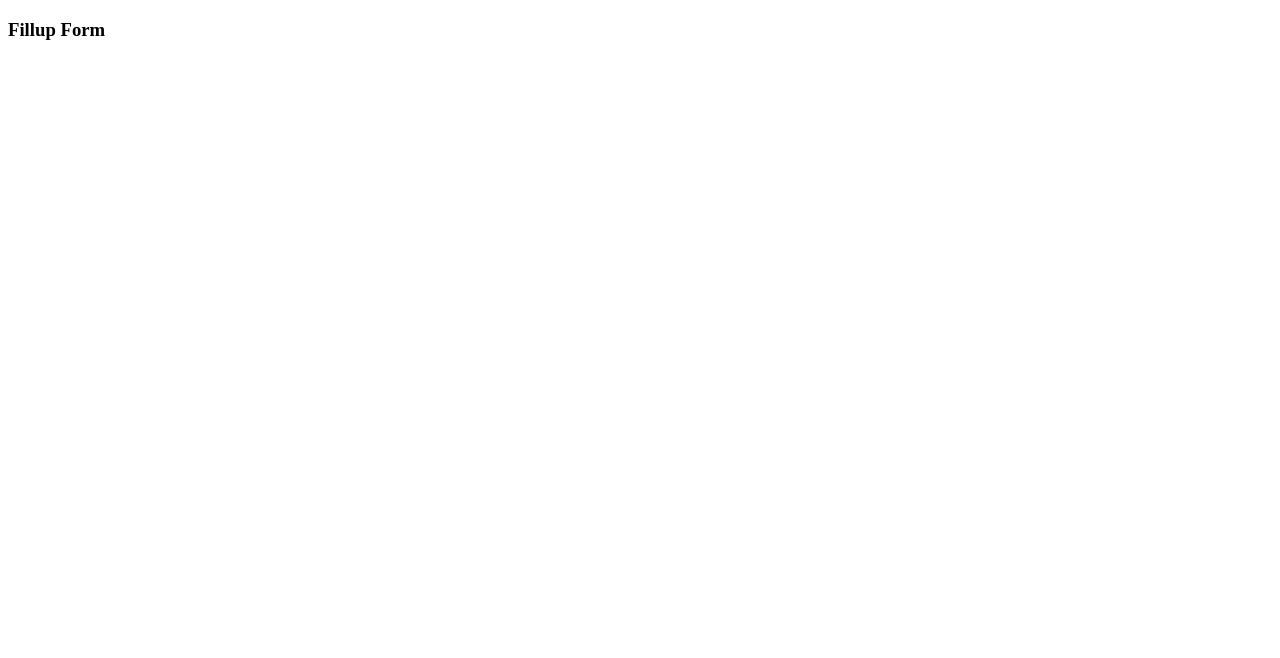
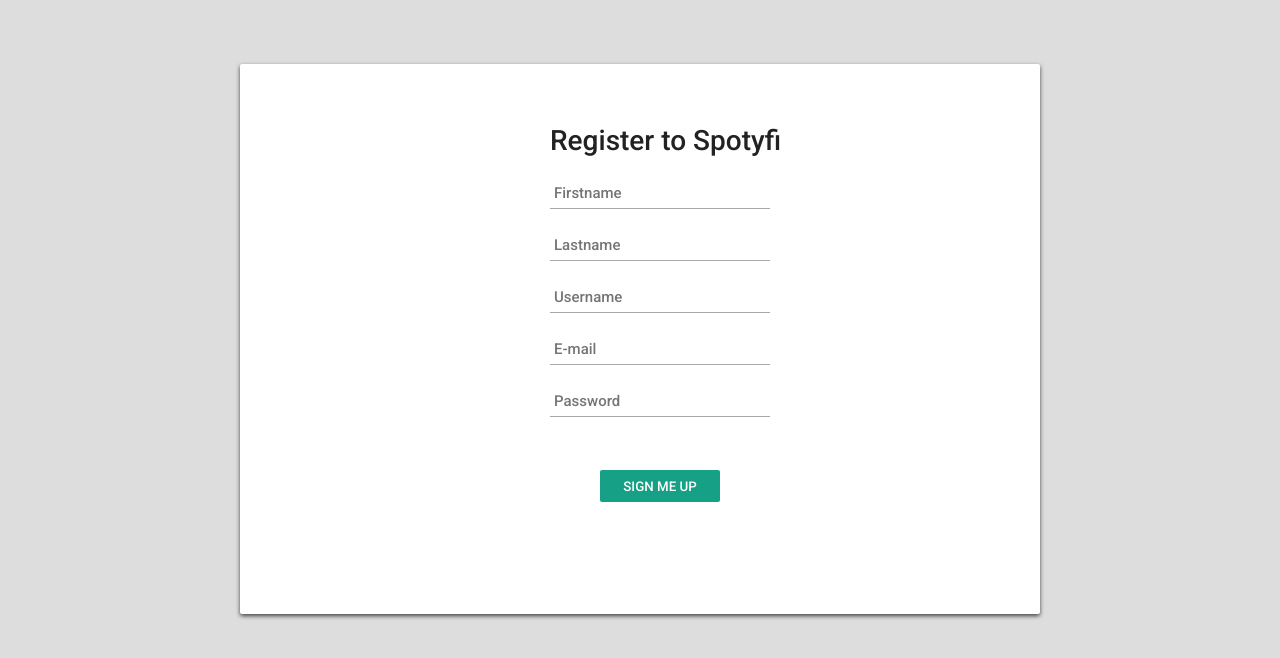
Before and after one commit to Sedce/music_storage, a website: page templates/signup.html in a window 1280 px wide. Drawn offline with Linux system fonts and the light colour scheme; files that its build step writes are made by us from their sources.

Commit message:
registration form

```diff
--- /dev/null
+++ b/assets/css/signup.css
@@ -0,0 +1,95 @@
+@import url(https://fonts.googleapis.com/css?family=Roboto:500,500,600);
+*:focus {
+  outline: none;
+}
+
+body {
+  margin: 0;
+  padding: 0;
+  background: #DDD;
+  font-size: 16px;
+  color: #222;
+  font-family: 'Roboto', sans-serif;
+  font-weight: 300;
+}
+
+#login-box {
+  position: relative;
+  margin: 5% auto;
+  width: 800px;
+  height: 550px;
+  background: #FFF;
+  border-radius: 2px;
+  box-shadow: 0 2px 4px rgba(0, 0, 0, 0.7);
+}
+
+.form {
+  position: absolute;
+  top: 0;
+  left: 0;
+  margin-left: 100px;
+  box-sizing: border-box;
+  padding: 60px;
+  width: 800px;
+  height: 550px;
+}
+
+h1 {
+  margin: 0 0 20px 0;
+  margin-left: 150px;
+  font-weight: 300;
+  font-size: 28px;
+}
+
+input[type="text"],
+input[type="password"] {
+  display: block;
+  box-sizing: border-box;
+  margin-left: 150px;
+  margin-bottom: 20px;
+  padding: 4px;
+  width: 220px;
+  height: 32px;
+  border: none;
+  border-bottom: 1px solid #AAA;
+  font-family: 'Roboto', sans-serif;
+  font-weight: 400;
+  font-size: 15px;
+  transition: 0.2s ease;
+}
+
+input[type="text"]:focus,
+input[type="password"]:focus {
+  border-bottom: 2px solid #16a085;
+  color: #16a085;
+  transition: 0.2s ease;
+}
+
+input[type="submit"] {
+  margin-top: 33px;
+  margin-left: 200px;
+  width: 120px;
+  height: 32px;
+  background: #16a085;
+  border: none;
+  border-radius: 2px;
+  color: #FFF;
+  font-family: 'Roboto', sans-serif;
+  font-weight: 500;
+  text-transform: uppercase;
+  transition: 0.1s ease;
+  cursor: pointer;
+}
+
+input[type="submit"]:hover,
+input[type="submit"]:focus {
+  opacity: 0.8;
+  box-shadow: 0 2px 4px rgba(0, 0, 0, 0.4);
+  transition: 0.1s ease;
+}
+
+input[type="submit"]:active {
+  opacity: 1;
+  box-shadow: 0 1px 2px rgba(0, 0, 0, 0.4);
+  transition: 0.1s ease;
+}
--- a/templates/signup.html
+++ b/templates/signup.html
@@ -1,10 +1,26 @@
 <!DOCTYPE html>
-<html>
-  <head>
-    <meta charset="utf-8">
-    <title>Signup Spotyfi</title>
-  </head>
-  <body>
-    <h3>Fillup Form</h3>
-  </body>
+<html >
+<head>
+  <meta charset="UTF-8">
+  <title>Register to Spotyfi</title>
+      <link rel="stylesheet" href="css/signup.css">
+</head>
+
+<body>
+    <div id="login-box">
+        <div class="form">
+            <h1>Register to Spotyfi</h1>
+
+            <input type="text" name="firstname" placeholder="Firstname" />
+            <input type="text" name="lastname" placeholder="Lastname" />
+            <input type="text" name="username" placeholder="Username" />
+            <input type="text" name="email" placeholder="E-mail" />
+            <input type="password" name="password" placeholder="Password" />
+
+            <input type="submit" name="signup_submit" value="Sign me up" />
+        </div>
+    </div>
+
+
+</body>
 </html>
```
